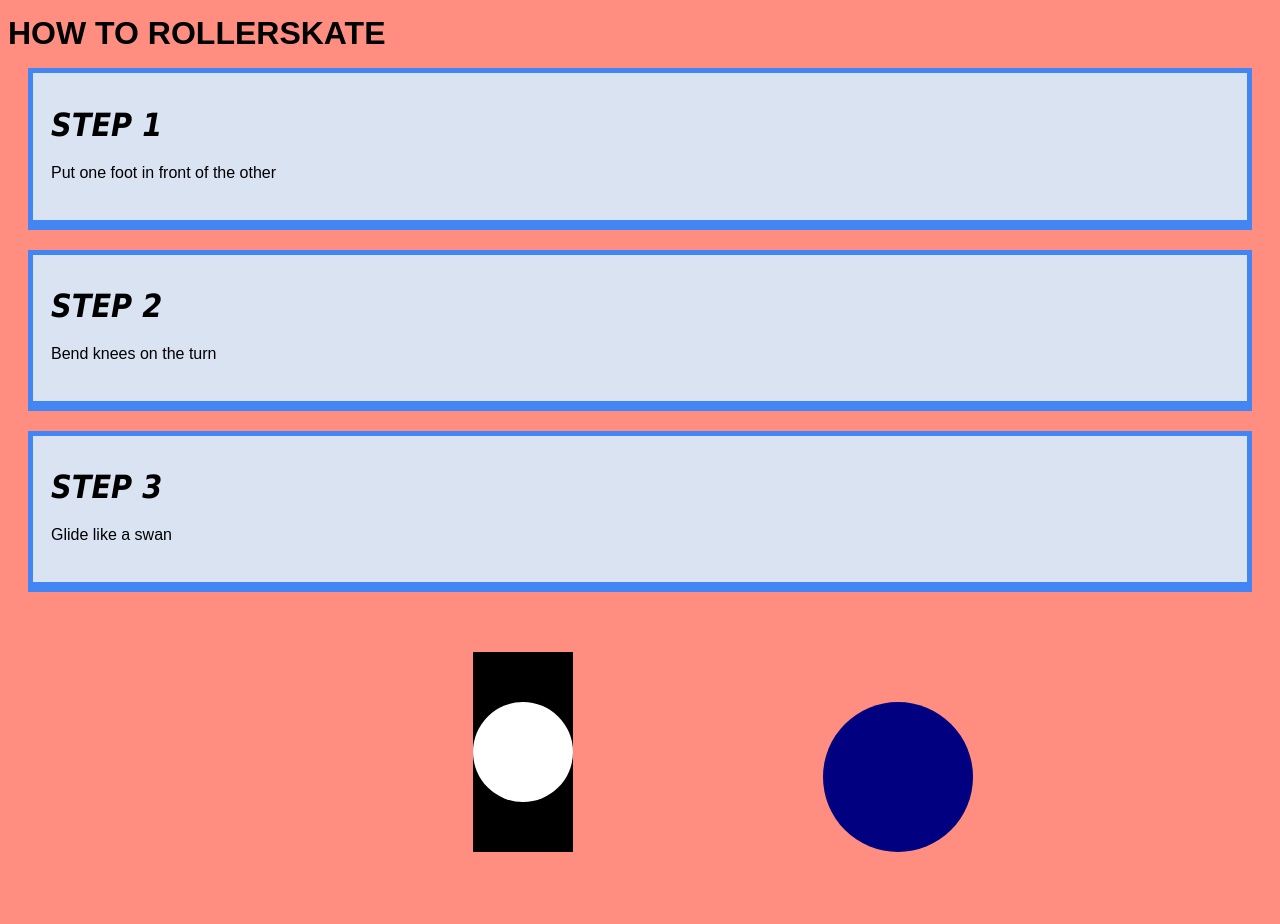
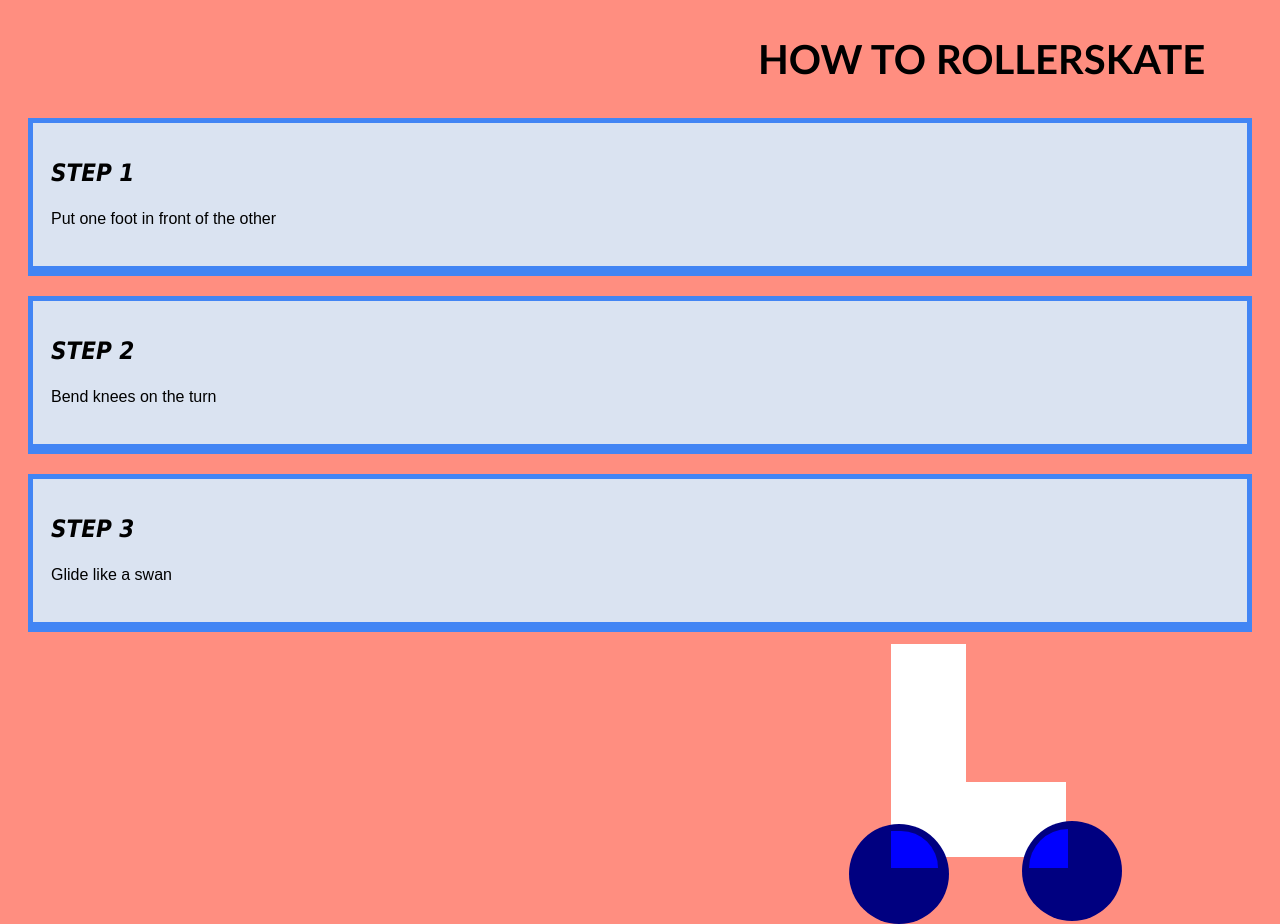
Before and after one commit to abbylee321/Assignment1-FirstWebsite, a plain HTML site: page index.html in a window 1280 px wide. Before the commit the page ends 852 px from the top, so only its background shows below. Drawn offline with Linux system fonts and the light colour scheme.

Commit message:
Initial commit

```diff
--- a/Style.css
+++ b/Style.css
@@ -1,3 +1,12 @@
+
+h1 {
+    color: #000000;
+    font-size: 40px;
+    line-height:1.6em;
+    font-style: bold;
+    font-family: 'Trebuchet MS', 'Lucida Sans Unicode', 'Lucida Grande', 'Lucida Sans', Arial, sans-serif;
+    margin-left: 750px;
+}
 body {
   background-color:#FF8E80;
   color: #000000;
@@ -15,68 +24,87 @@ body {
 .box-1{
     background-color: #DAE3F1;
     color: #000000;
-    /* border-right: 5px #91bbff; */
-    /* border-left: 5px #91bbff; */
-    /* border-top: 5px #91bbff; */
-    /* border-bottom: 5px #91bbff; */
-
     border:5px solid #4285f4;
     border-width: 5px;
     border-bottom-width: 10px;
-    /* border-top-style: solid;  */
     padding: 18px;
     margin: 20px;
 }
 
-.box-1 h1{
+.box-1 h2{
     font-family: Tahoma;
     font-weight: 800;
     font-style: italic;
-    /* text-decoration: underline; */
     text-transform: uppercase;
-    /* letter-spacing: 0.2em; */
-    /* word-spacing: 1em; */
 }
 
-.box-2 h1{
+.box-2 h2{
     background-color: #DAE3F1;
     color: #000000;
     border:5px solid #4285f4;
     border-width: 10px;
     border-bottom-width: 10px;
-    /* border-top-style: solid;  */
     padding: 50px;
     margin: 20px;
 }
 
 .square {
-    width: 100px;
-    height: 200px;
-    background: black;
+    width: 175px;
+    height: 75px;
+    background: white;
     position: relative;
-    margin-left: 500px;
-    top: 40px;
-    left: -35px;
+    margin-left: 750px;
+    top: 130px;
+    left: 133px;
 }
 
+.leg{
+    width: 75px;
+    height: 175px;
+    background: white;
+    position: absolute;
+    top: -138px;
+}
+
+
 .circle1 {
-    width: 150px;
-    height: 150px;
+    width: 100px;
+    height: 100px;
     background: navy;
     border-radius: 50%;
     position: absolute;
-    margin-left: 300px;
-    left: 50px;
-    top: 50px;
+    left: 131px;
+    top: 39px;
 }
 
 .circle2 {
     width: 100px;
     height: 100px;
-    background: #FFFFFF;
+    background: navy;
     border-radius: 50%;
     position: absolute;
     margin-left: -50px;
-    left: 50px;
-    top: 50px;
+    left: 8px;
+    top: 42px;
 }
+
+.overlap {
+    width: 39px;
+    height: 39px;
+    background: #0000FF;
+    position: absolute;
+    left: 138px;
+    top: 47px;
+    border-top-left-radius: 198px;
+
+}
+
+.overlap2 {
+    width: 47px;
+    height: 37px;
+    background: #0000FF;
+    position: absolute;
+    left: 0px;
+    top: 49px;
+    border-top-right-radius: 198px;
+}
--- a/index.html
+++ b/index.html
@@ -1,7 +1,7 @@
 <!DOCTYPE html>
 <html>
   <head>
-    <title> CSS Cheat Sheet</title>
+    <title> Rollerskating</title>
     <link rel="stylesheet" type="text/css"
       href="Style.css">
   </head>
@@ -9,21 +9,24 @@
   <body>
     <div class = "container">
       <div class = "box-1">
-        <h1> Step 1</h1>
+        <h2> Step 1</h2>
         <p>Put one foot in front of the other</p>
       </div>
     </div>
       <div class = "box-1">
-        <h1> Step 2</h1>
+        <h2> Step 2</h2>
         <p>Bend knees on the turn</p>
       </div>
       <div class = "box-1">
-        <h1> Step 3</h1>
+        <h2> Step 3</h2>
         <p>Glide like a swan</p>
       </div>
       <div class = "square">
         <div class = "circle1" > </div>
         <div class= "circle2"> </div>
+          <div class = "overlap"></div>
+          <div class = "overlap2"></div>
+        <div class= "leg"> </div>
     </div>
   </body>
   </html>
```
